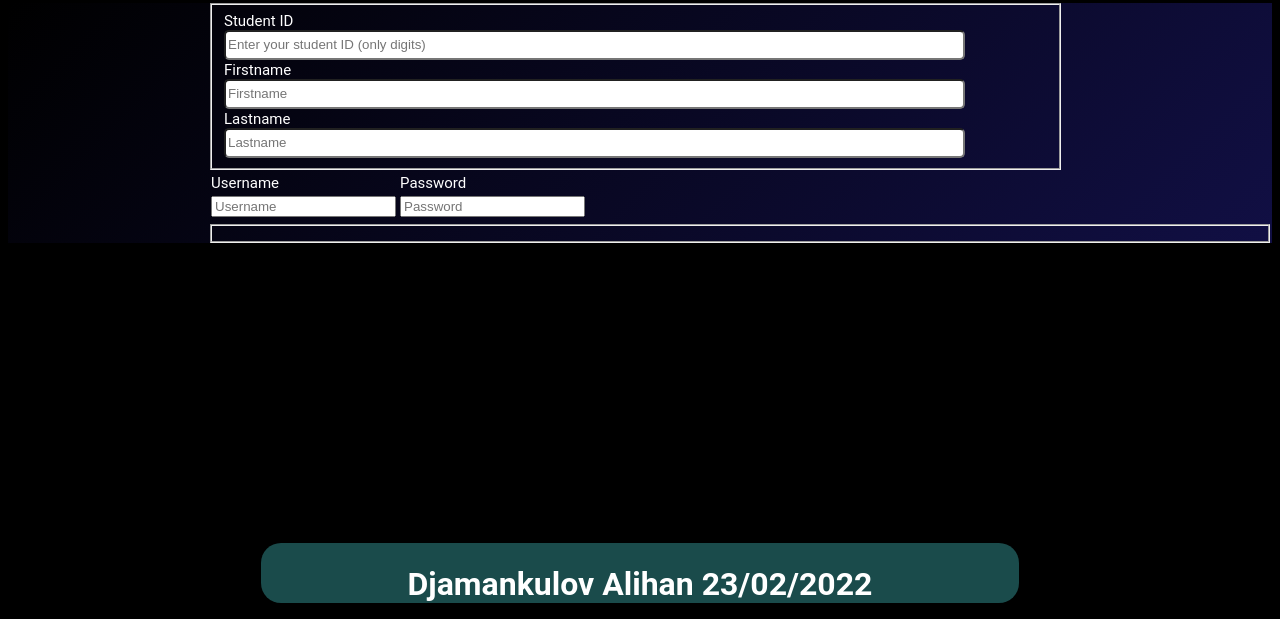
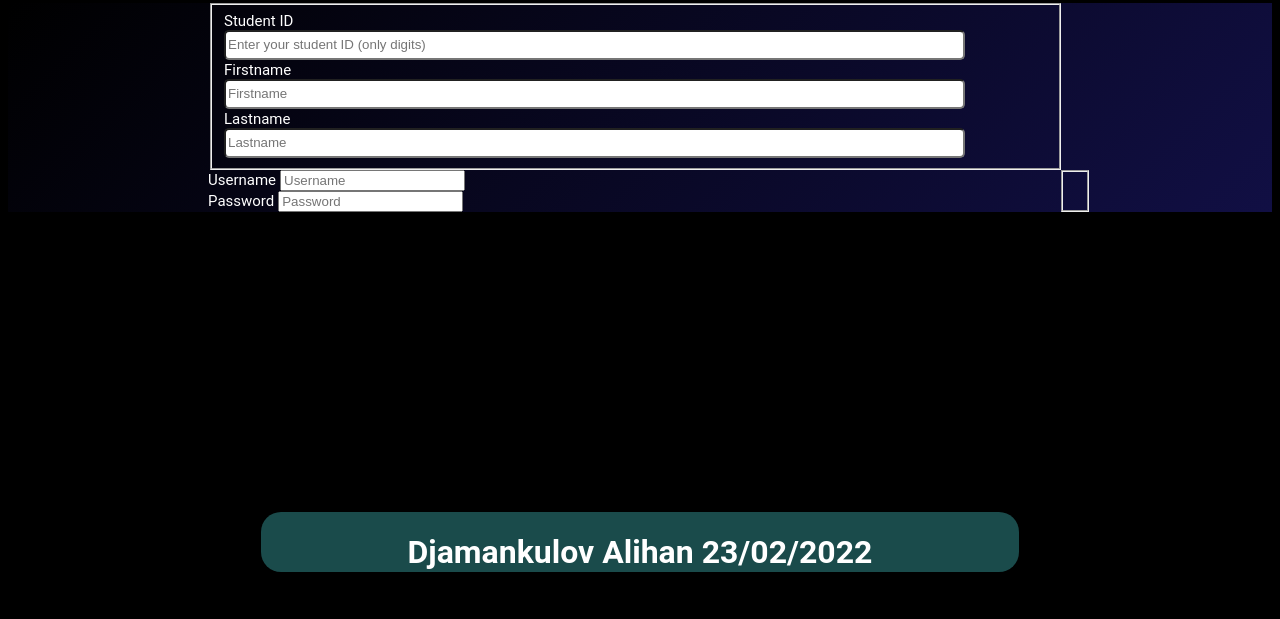
Before and after one commit to Smuglyak/assignmnent4, a plain HTML site: page form.html in a window 1280 px wide. Shown: the part 181-800 px from the top of the page. Drawn offline with Linux system fonts and the light colour scheme.

Commit message:
Changed a bit form
My 1 version for form

```diff
--- a/form.html
+++ b/form.html
@@ -36,6 +36,7 @@
       </header>
       <div id="container2">
         <form action="">
+          <div>
             <fieldset class="personalInfo">
               <label for="studentId">Student ID</label><br />
               <input
@@ -61,36 +62,30 @@
                 placeholder="Lastname"
               />
             </fieldset>
+          </div>
+          <div class="userLogin">
             <fieldset class="doubleColumn">
-            <table>
-              <tr>
-                <td><label for="Username">Username</label></td>
-                <td><label for="Password">Password</label></td>
-              </tr>
-              <tr>
-                <td>
+              <div class="input-box">
+                <label for="userName">Username</label>
                 <input
                   type="text"
                   id="userName"
                   name="userName"
                   placeholder="Username"
                 />
-                </td>
-                <td>
+              </div>
+              <div class="input-box">
+                <label for="password">Password</label>
                 <input
                   type="text"
                   id="password"
                   name="password"
                   placeholder="Password"
                 />
-                </td>
-              </tr>
-            </table>
+              </div>
             </fieldset>
-          <fieldset>
-
-          </fieldset>
-
+            <fieldset></fieldset>
+          </div>
         </form>
       </div>
       <footer>
--- a/style/styleForForm.css
+++ b/style/styleForForm.css
@@ -12,16 +12,25 @@
 }
 
 .personalInfo input {
-    height: 30px;
-    width: 90%;
-    border-radius: 5px;
+  height: 30px;
+  width: 90%;
+  border-radius: 5px;
 }
 
 form {
   padding-left: 200px;
 }
 
+.userLogin {
+  display: flex;
+  flex-wrap: wrap;
+}
+
 .doubleColumn {
-    all:unset;
-    width: 80%;
+  all: unset;
+  width: 80%;
 }
+
+.doubleColumn .input-box {
+  width: calc(100% / 2-20px);
+}
```
Also changed, not shown: style/style.css (line endings or trailing spaces). Lines whose indentation alone changed are shown as unchanged.
